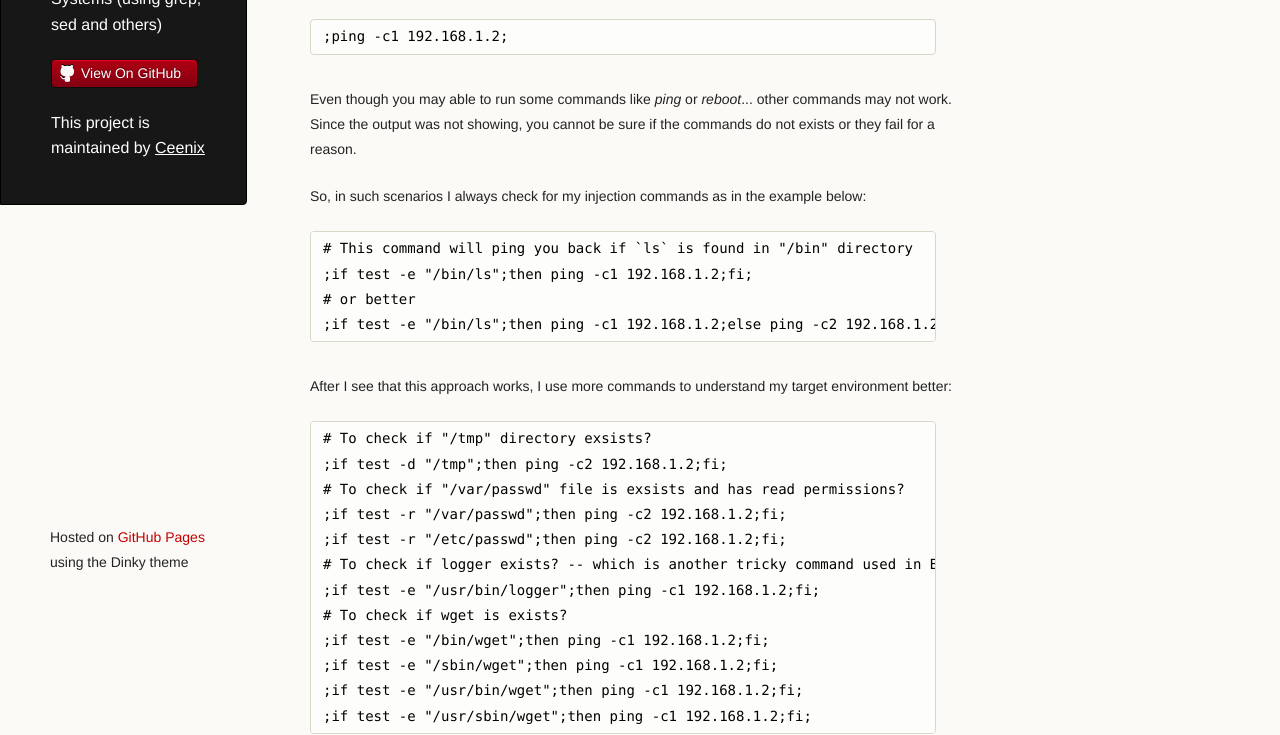
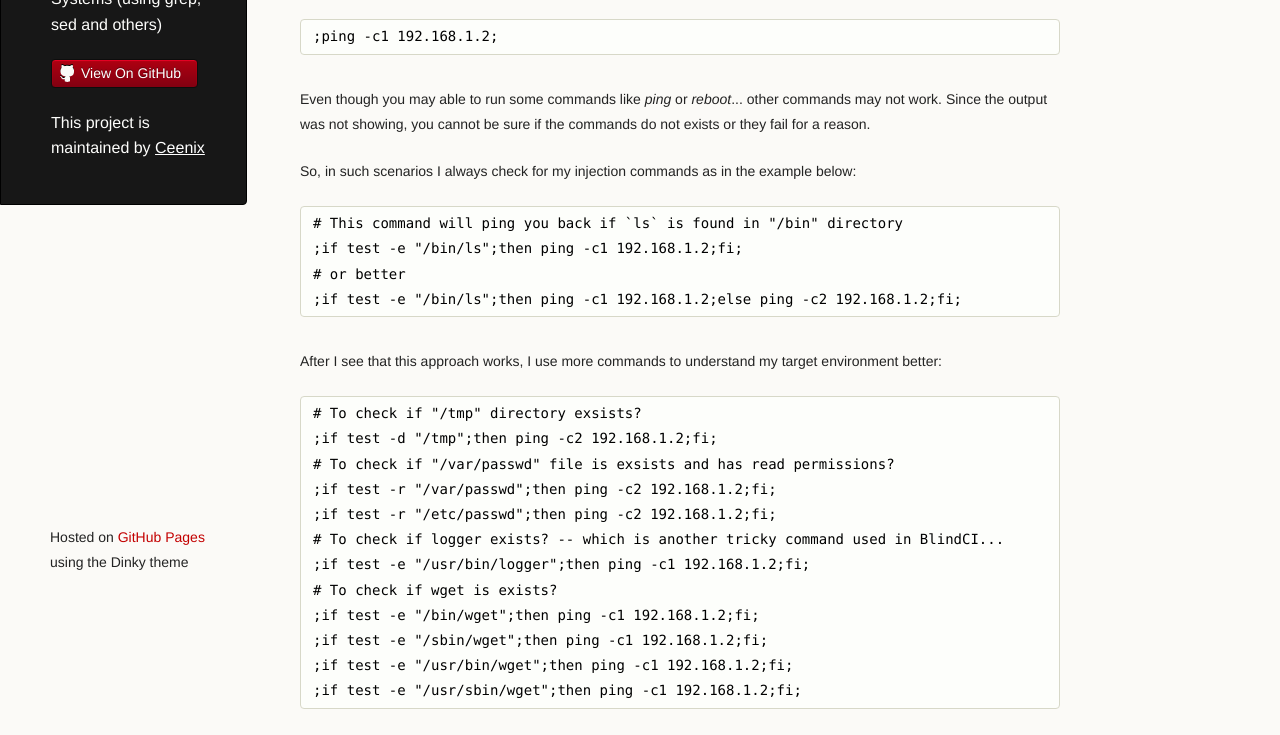
Before and after one commit to Ceenix/cmap, a plain HTML site: page index.html in a window 1280 px wide. Shown: the part 193-928 px from the top of the page. Drawn offline with Linux system fonts and the light colour scheme.

Commit message:
Update styles.css
wrapper and section are modified

```diff
--- a/stylesheets/styles.css
+++ b/stylesheets/styles.css
@@ -176,7 +176,6 @@ pre {
   overflow: auto;
   overflow-y: hidden;
 	margin-bottom: 32px;
-  width:600px;
 }
 
 
@@ -209,7 +208,8 @@ td {
 
 /* Wrapper */
 .wrapper {
-  width:960px;
+  /*width:960px;*/
+  width:1060px;
 }
 
 
@@ -320,7 +320,8 @@ a.buttons:hover {
 /* Section - for main page content */
 
 section {
-  width:650px;
+  /*width:650px;*/
+  width:760px;
   float:right;
   padding-bottom:50px;
 }
```
